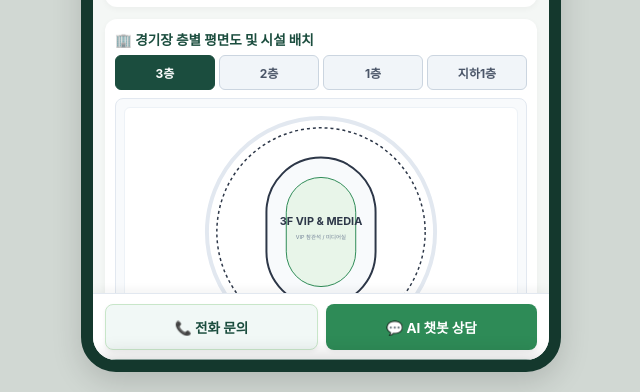
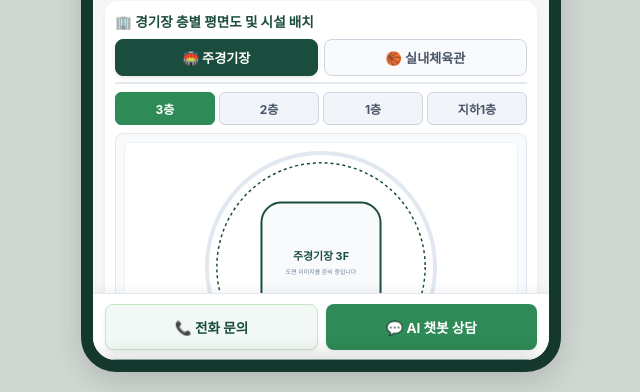
Before and after one commit to HSUCOHU/jw, a plain HTML site: page index.html in a window 1280 px wide. Both pictures are taken after a click on the button "3층". Shown: the part 408-800 px from the top of the page, without its empty margins (319-959 px from the left). Drawn offline with Linux system fonts and the light colour scheme.

Commit message:
Add files via upload

```diff
--- a/index.html
+++ b/index.html
@@ -87,7 +87,7 @@
         .section-title {
             font-size: 0.85rem;
             font-weight: bold;
-            margin-bottom: 6px;
+            margin-bottom: 8px;
             color: var(--primary-green);
             display: flex;
             align-items: center;
@@ -101,10 +101,10 @@
             box-shadow: 0 2px 6px rgba(0,0,0,0.04);
         }
 
-        /* 구글맵 모바일 바로 조작 가능 레이아웃 */
+        /* 구글맵 조작 영역 */
         .google-map-box {
             width: 100%;
-            height: 220px;
+            height: 200px;
             border-radius: 8px;
             overflow: hidden;
             border: 1px solid #cbd5e0;
@@ -141,6 +141,37 @@
             border: 1px solid #c8e6c9;
         }
 
+        /* 경기장 구분 탭 (주경기장 vs 실내체육관) */
+        .venue-tabs {
+            display: flex;
+            gap: 6px;
+            margin-bottom: 8px;
+            border-bottom: 2px solid #e2e8f0;
+            padding-bottom: 6px;
+        }
+
+        .venue-tab-btn {
+            flex: 1;
+            padding: 8px 0;
+            border: 1px solid #cbd5e0;
+            background-color: #f8fafc;
+            color: #4a5568;
+            border-radius: 8px;
+            font-size: 0.82rem;
+            font-weight: bold;
+            cursor: pointer;
+            text-align: center;
+            transition: all 0.2s ease;
+        }
+
+        .venue-tab-btn.active {
+            background-color: var(--primary-green);
+            color: white;
+            border-color: var(--primary-green);
+            box-shadow: 0 2px 4px rgba(0,0,0,0.1);
+        }
+
+        /* 층별 선택 탭 */
         .floor-tabs {
             display: grid;
             grid-template-columns: repeat(4, 1fr);
@@ -152,7 +183,7 @@
             background-color: #f1f5f9;
             border: 1px solid #cbd5e0;
             color: #4a5568;
-            padding: 8px 0;
+            padding: 7px 0;
             border-radius: 6px;
             font-size: 0.75rem;
             font-weight: bold;
@@ -161,9 +192,9 @@
         }
 
         .floor-tab-btn.active {
-            background-color: var(--primary-green);
+            background-color: var(--accent-green);
             color: white;
-            border-color: var(--primary-green);
+            border-color: var(--accent-green);
         }
 
         .floor-map-display {
@@ -239,7 +270,7 @@
             line-height: 1.4;
         }
 
-        /* 하단 고정 액션 바 (안전 영역 적용) */
+        /* 하단 고정 액션 바 */
         .action-bar {
             display: flex;
             gap: 8px;
@@ -278,7 +309,7 @@
             color: white;
         }
 
-        /* 전화 문의 모달 */
+        /* 모달 팝업 공통 */
         .overlay {
             position: absolute;
             top: 0; left: 0; width: 100%; height: 100%;
@@ -443,7 +474,7 @@
         </header>
 
         <div class="content">
-            <!-- 1. 구글맵 위치 안내 (메인 화면에서 즉시 확대/축소 기능 적용) -->
+            <!-- 1. 구글맵 위치 안내 -->
             <div class="map-section">
                 <div class="section-title">
                     <span>🗺️ 위치 및 오시는 길</span>
@@ -463,16 +494,22 @@
                 </div>
             </div>
 
-            <!-- 2. 층별 평면도 안내 -->
+            <!-- 2. 경기장 층별 평면도 및 시설 배치 (주경기장 / 실내체육관 탭 구조 적용) -->
             <div class="floor-section">
                 <div class="section-title">🏢 경기장 층별 평면도 및 시설 배치</div>
-                <div class="floor-tabs">
-                    <button class="floor-tab-btn" onclick="switchFloor('3f', this)">3층</button>
-                    <button class="floor-tab-btn" onclick="switchFloor('2f', this)">2층</button>
-                    <button class="floor-tab-btn active" id="defaultTab" onclick="switchFloor('1f', this)">1층</button>
-                    <button class="floor-tab-btn" onclick="switchFloor('b1', this)">지하1층</button>
+
+                <!-- 경기장 셀렉트 탭 -->
+                <div class="venue-tabs">
+                    <button class="venue-tab-btn active" id="venueMainBtn" onclick="switchVenue('main')">🏟️ 주경기장</button>
+                    <button class="venue-tab-btn" id="venueIndoorBtn" onclick="switchVenue('indoor')">🏀 실내체육관</button>
                 </div>
 
+                <!-- 층 선택 버튼 탭 -->
+                <div class="floor-tabs" id="floorTabContainer">
+                    <!-- 스크립트에서 동적 생성 및 갱신 -->
+                </div>
+
+                <!-- 평면도 표시 영역 -->
                 <div class="floor-map-display">
                     <div class="floor-img-box" onclick="openImageModal()">
                         <div id="svgContainer" style="width:100%; height:100%; display:flex; justify-content:center; align-items:center;"></div>
@@ -486,7 +523,7 @@
             <div class="info-card">
                 <div class="section-title">🚨 비상대피로 안내</div>
                 <div class="evac-box">
-                    • <b>비상구 위치:</b> 2층 각 게이트(G1~G21) 및 1층 출입구 비상계단 연결<br>
+                    • <b>비상구 위치:</b> 각 층 지정 게이트 및 비상계단 연결<br>
                     • <b>대피 장소:</b> 비상시 외부 계단을 통해 <b>야외 주차장 및 넓은 광장</b>으로 대피하세요.
                 </div>
             </div>
@@ -561,58 +598,143 @@
     </div>
 
     <script>
-        let currentFloorState = '1f';
+        // 경기장 및 층 상태 관리
+        let currentVenue = 'main'; // 'main' (주경기장) 또는 'indoor' (실내체육관)
+        let currentFloor = '1f';
 
-        const floorImageData = {
-            '1f': '1층.jpg',
-            '2f': '2층.jpg'
+        // 경기장별 층 데이터 및 실제 이미지 매핑 (실제 파일명이 있을 경우 대체 가능)
+        const stadiumImageData = {
+            main: {
+                '3f': 'main-3f.jpg',
+                '2f': '2층.jpg',
+                '1f': '1층.jpg',
+                'b1': 'main-b1.jpg'
+            },
+            indoor: {
+                '3f': 'indoor-3f.jpg',
+                '2f': 'indoor-2f.jpg',
+                '1f': 'indoor-1f.jpg',
+                'b1': 'indoor-b1.jpg'
+            }
         };
 
-        function getFloorContent(floorKey) {
-            if (floorKey === '1f' || floorKey === '2f') {
-                return `<img src="${floorImageData[floorKey]}" alt="${floorKey.toUpperCase()} 안내도" class="floor-real-img" onerror="this.onerror=null; this.src='https://via.placeholder.com/500?text=${floorKey.toUpperCase()}+Image+Not+Found';" />`;
+        // 경기장별 층 구성 정보
+        const venueConfig = {
+            main: {
+                name: "주경기장",
+                floors: [
+                    { id: '3f', name: '3층' },
+                    { id: '2f', name: '2층' },
+                    { id: '1f', name: '1층' },
+                    { id: 'b1', name: '지하1층' }
+                ],
+                descriptions: {
+                    '3f': { title: "🏟️ 주경기장 3층 (VIP 및 미디어석)", desc: "• 주요 시설: VIP 참관석, 방송중계실, 기자회견실, 경기운영 본부" },
+                    '2f': { title: "🏟️ 주경기장 2층 (관람석 및 편의시설)", desc: "• 주요 시설: 관람석 출입 게이트(G1~G21), 매점, 의무실, 수유실" },
+                    '1f': { title: "🏟️ 주경기장 1층 (행정/입주기관)", desc: "• 주요 시설: 화성도시공사, 화성시체육회, 화성FC, 교통약자지원센터, 선수락커룸" },
+                    'b1': { title: "🏟️ 주경기장 지하1층 (주차 및 방재실)", desc: "• 주요 시설: 지하주차장, 기계/전기실, 중앙방재실, 선수 전용 통로" }
+                }
+            },
+            indoor: {
+                name: "실내체육관",
+                floors: [
+                    { id: '2f', name: '2층' },
+                    { id: '1f', name: '1층' },
+                    { id: 'b1', name: '지하1층' }
+                ],
+                descriptions: {
+                    '2f': { title: "🏀 실내체육관 2층 (관람석)", desc: "• 주요 시설: 일반 관람석 입구, 방송실, 관람객 편의시설" },
+                    '1f': { title: "🏀 실내체육관 1층 (플로어 및 선수시설)", desc: "• 주요 시설: 경기 플로어(농구/배구/배드민턴), 심판실, 선수 대기실, 운영사무실" },
+                    'b1': { title: "🏀 실내체육관 지하1층 (기계실 및 주차)", desc: "• 주요 시설: 지하 주차공간, 창고 및 설비 제어실" }
+                }
+            }
+        };
+
+        // 경기장 전환
+        function switchVenue(venueKey) {
+            currentVenue = venueKey;
+
+            // 탭 활성화 스타일 업데이트
+            document.getElementById('venueMainBtn').classList.toggle('active', venueKey === 'main');
+            document.getElementById('venueIndoorBtn').classList.toggle('active', venueKey === 'indoor');
+
+            // 기본 층을 1층으로 설정
+            currentFloor = '1f';
+
+            // 층 버튼 렌더링
+            renderFloorTabs();
+            // 내용 업데이트
+            updateFloorDisplay();
+        }
+
+        // 층 선택 버튼 동적 생성
+        function renderFloorTabs() {
+            const container = document.getElementById('floorTabContainer');
+            container.innerHTML = '';
+            const floors = venueConfig[currentVenue].floors;
+
+            // 컬럼 개수에 맞게 Grid 스타일 조정
+            container.style.gridTemplateColumns = `repeat(${floors.length}, 1fr)`;
+
+            floors.forEach(f => {
+                const btn = document.createElement('button');
+                btn.className = `floor-tab-btn ${f.id === currentFloor ? 'active' : ''}`;
+                btn.innerText = f.name;
+                btn.onclick = () => switchFloor(f.id, btn);
+                container.appendChild(btn);
+            });
+        }
+
+        // 층 선택 전환
+        function switchFloor(floorId, element) {
+            currentFloor = floorId;
+            document.querySelectorAll('.floor-tab-btn').forEach(btn => btn.classList.remove('active'));
+            if(element) element.classList.add('active');
+            updateFloorDisplay();
+        }
+
+        // 층별 그래픽/이미지 및 설명 업데이트
+        function updateFloorDisplay() {
+            document.getElementById('svgContainer').innerHTML = getFloorContent(currentVenue, currentFloor);
+
+            const descData = venueConfig[currentVenue].descriptions[currentFloor];
+            const infoDesc = document.getElementById('floorInfoDesc');
+            if (descData) {
+                infoDesc.innerHTML = `<div class="floor-map-title">${descData.title}</div><div class="floor-map-desc">${descData.desc}</div>`;
+            } else {
+                infoDesc.innerHTML = `<div class="floor-map-title">안내 정보</div><div class="floor-map-desc">해당 층의 시설 정보를 준비 중입니다.</div>`;
+            }
+        }
+
+        // 이미지 HTML 또는 SVG 폴백 반환
+        function getFloorContent(venue, floor) {
+            const imgFileName = stadiumImageData[venue] ? stadiumImageData[venue][floor] : null;
+
+            // 주경기장의 1층, 2층 실제 파일 연결 예시
+            if ((venue === 'main' && (floor === '1f' || floor === '2f')) && imgFileName) {
+                return `<img src="${imgFileName}" alt="${venueConfig[venue].name} ${floor.toUpperCase()} 안내도" class="floor-real-img" onerror="this.onerror=null; this.parentElement.innerHTML=getFallbackSvg('${venue}', '${floor}');" />`;
             }
 
-            const floorData = {
-                '3f': { title: "3F VIP & MEDIA", color: "#2d3748", sub: "VIP 참관석 / 미디어실" },
-                'b1': { title: "B1 PARKING & CONTROL", color: "#4a5568", sub: "지하주차장 / 방재실" }
-            };
+            // 나머지 및 이미지 미존재 시 벡터 SVG 그래픽 대체
+            return getFallbackSvg(venue, floor);
+        }
 
-            const data = floorData[floorKey];
+        function getFallbackSvg(venue, floor) {
+            const venueName = venue === 'main' ? '주경기장' : '실내체육관';
+            const color = venue === 'main' ? '#1b4d3e' : '#2e8b57';
             return `
             <svg class="floor-svg" viewBox="0 0 500 500" preserveAspectRatio="xMidYMid meet" xmlns="http://www.w3.org/2000/svg">
                 <rect width="500" height="500" fill="#ffffff"/>
                 <circle cx="250" cy="250" r="230" fill="none" stroke="#e2e8f0" stroke-width="8"/>
-                <circle cx="250" cy="250" r="210" fill="none" stroke="${data.color}" stroke-width="3" stroke-dasharray="6,6"/>
-                <rect x="140" y="100" width="220" height="300" rx="110" fill="#f8fafc" stroke="${data.color}" stroke-width="4"/>
-                <rect x="180" y="140" width="140" height="220" rx="70" fill="#e8f5e9" stroke="#2e8b57" stroke-width="2"/>
-                <text x="250" y="235" font-size="22" font-weight="bold" fill="${data.color}" text-anchor="middle">${data.title}</text>
-                <text x="250" y="265" font-size="11" fill="#718096" text-anchor="middle">${data.sub}</text>
+                <circle cx="250" cy="250" r="210" fill="none" stroke="${color}" stroke-width="3" stroke-dasharray="6,6"/>
+                <rect x="130" y="120" width="240" height="260" rx="40" fill="#f8fafc" stroke="${color}" stroke-width="4"/>
+                <text x="250" y="235" font-size="22" font-weight="bold" fill="${color}" text-anchor="middle">${venueName} ${floor.toUpperCase()}</text>
+                <text x="250" y="265" font-size="12" fill="#718096" text-anchor="middle">도면 이미지를 준비 중입니다</text>
             </svg>`;
         }
 
-        function switchFloor(floor, element) {
-            document.querySelectorAll('.floor-tab-btn').forEach(btn => btn.classList.remove('active'));
-            if(element) element.classList.add('active');
-
-            currentFloorState = floor;
-            document.getElementById('svgContainer').innerHTML = getFloorContent(floor);
-
-            const infoDesc = document.getElementById('floorInfoDesc');
-            if (floor === '3f') {
-                infoDesc.innerHTML = `<div class="floor-map-title">🏟️ 3층 안내도 (VIP 및 미디어 시설)</div><div class="floor-map-desc">• 주요 시설: VIP 참관석, 방송중계실, 기자회견실, 경기운영 본부</div>`;
-            } else if (floor === '2f') {
-                infoDesc.innerHTML = `<div class="floor-map-title">🏟️ 2층 안내도 (관람석 및 편의시설)</div><div class="floor-map-desc">• 주요 시설: 주경기장/체육관 관람석 출입구(G1~G21), 매점, 의무실, 수유실</div>`;
-            } else if (floor === '1f') {
-                infoDesc.innerHTML = `<div class="floor-map-title">🏟️ 1층 안내도 (행정/입주기관 시설)</div><div class="floor-map-desc">• 주요 시설: 화성도시공사, 화성시체육회, 화성FC, 교통약자이동지원센터, 선수락커룸</div>`;
-            } else if (floor === 'b1') {
-                infoDesc.innerHTML = `<div class="floor-map-title">🏢 지하 1층 안내도 (주차장 및 방재실)</div><div class="floor-map-desc">• 주요 시설: 지하주차장, 기계/전기실, 중앙방재실, 주출입 통로</div>`;
-            }
-        }
-
         document.addEventListener('DOMContentLoaded', () => {
-            const defaultBtn = document.getElementById('defaultTab');
-            switchFloor('1f', defaultBtn);
+            switchVenue('main');
         });
 
         function toggleCallModal() { document.getElementById('callOverlay').classList.toggle('active'); }
@@ -628,8 +750,9 @@
         function adjustZoom(delta) { scale = Math.max(1, Math.min(scale + delta, 4)); if (scale === 1) { translateX = 0; translateY = 0; } updateTransform(); }
 
         function openImageModal() {
-            zoomWrapper.innerHTML = getFloorContent(currentFloorState);
-            document.getElementById('imgModalTitle').innerText = `${currentFloorState.toUpperCase()} 상세 안내도`;
+            zoomWrapper.innerHTML = getFloorContent(currentVenue, currentFloor);
+            const venueTitle = venueConfig[currentVenue].name;
+            document.getElementById('imgModalTitle').innerText = `${venueTitle} ${currentFloor.toUpperCase()} 상세 안내도`;
             document.getElementById('imgModalOverlay').classList.add('active');
             resetZoom();
         }
```
